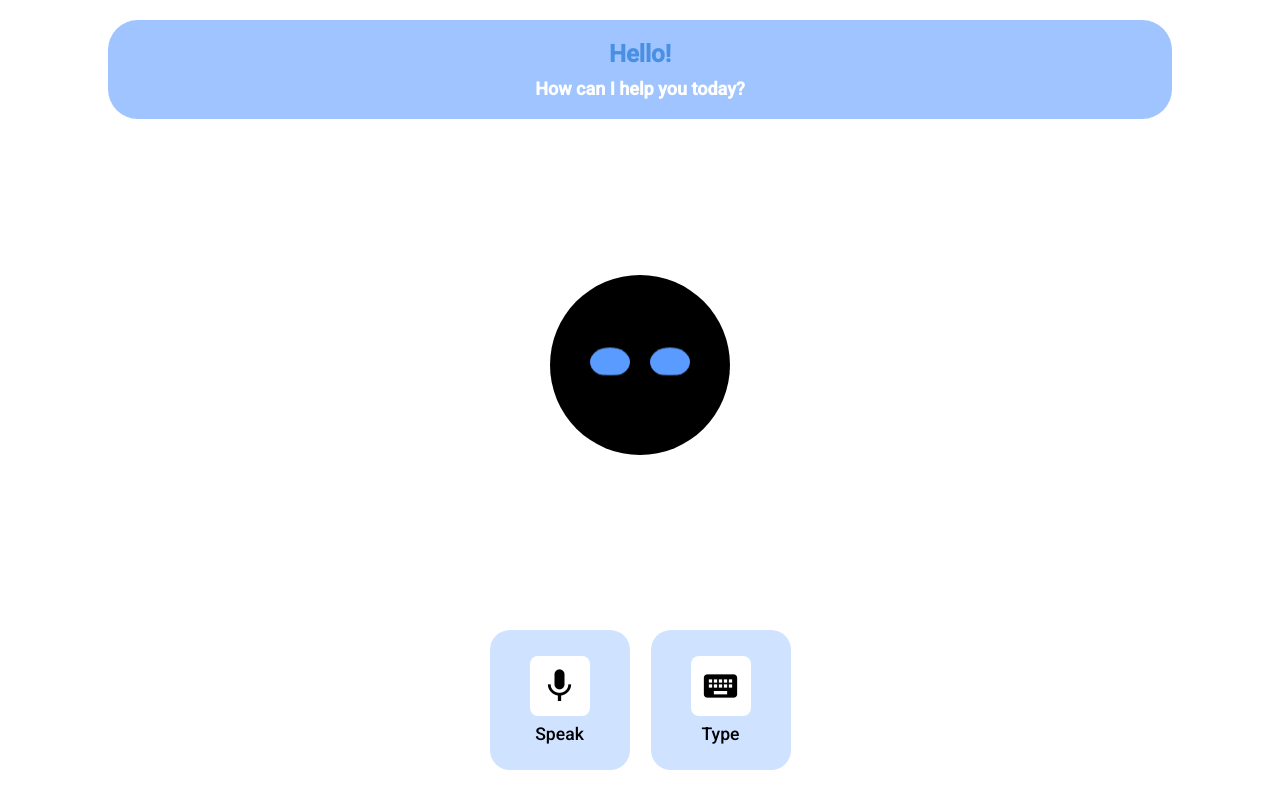
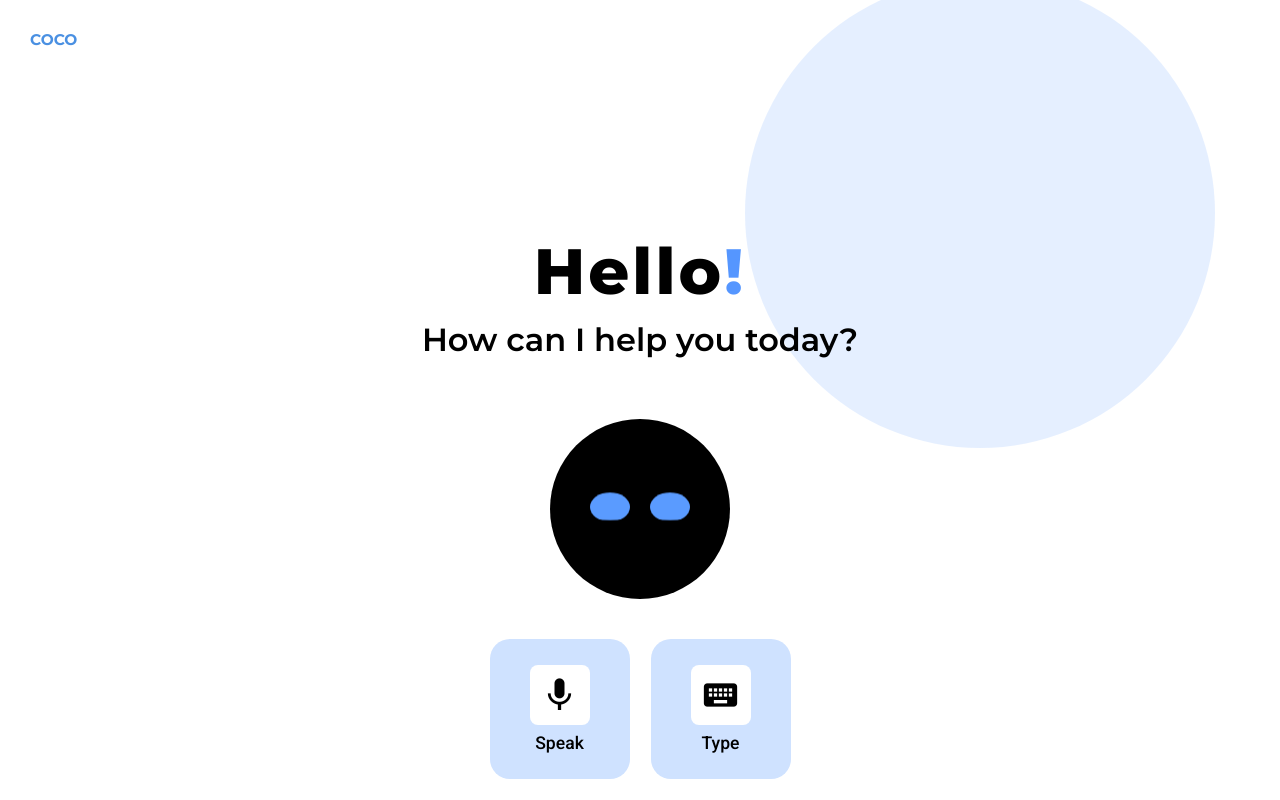
Before and after one commit to slamonander/Semcorel-LLM-Project, a React (Create React App) app in the folder final/frontend/: page / in a window 1280 px wide. Built offline with nearby package versions, Linux system fonts and the light colour scheme.

Commit message:
Worked a little bit on the greeting page, added a mini coco icon thing, and mini design. Still working on it

```diff
--- a/final/frontend/src/Greeting.css
+++ b/final/frontend/src/Greeting.css
@@ -1,5 +1,144 @@
 /* src/components/Greeting.css */
 .greeting-container {
+    display: flex;
+    justify-content: center;
+    align-items: center;
+    width: 80%;
+    padding-top: 15vw;
+  }
+
+  /* The logo in the top left corner */
+
+  .logo-header {
+    position: absolute;
+    top: 20px;
+    left: 30px;
+    font-family: 'Montserrat', serif;
+    font-size: 7px;
+    font-weight: 900;
+    margin: 0;
+    z-index: 1000;
+    animation: slide-in 2s ease-out forwards;
+  }
+
+  /* The greeting message */
+
+  .speech-bubble {
+    padding: 3%;
+    width: 80%;
+    max-width: 600px;
+    text-align: center;
+    color: black;
+    font-family: 'Montserrat', serif;
+    font-size: 1.5rem; /* Larger font size to match Figma */
+    font-weight: 600;
+    position: relative;
+    z-index: 1;
+  }
+
+  /* the little circles */
+
+  .speech-bubble::before {
+    content: '';
+    position: absolute;
+    top: 10%;
+    left: 100%;
+    transform: translate(-50%, -50%);
+    background-color: #5596ff;
+    opacity: 15%;
+    width: 470px;
+    height: 470px;
+    border-radius: 50%;
+    z-index: -1;
+    animation: expand-shrink 3s ease-in-out; /* Apply the animation */
+  }
+
+  @media (min-width: 768px) {
+    .speech-bubble {
+      font-size: 2rem; /* Increase font size for larger screens */
+      padding: 40px; /* Add more padding for better spacing */
+      width: 70%;
+    }
+  }
+
+  /* Media query for smaller screens (mobile) */
+  @media (max-width: 480px) {
+    .speech-bubble {
+      font-size: 1.2rem; /* Decrease font size for smaller screens */
+      padding: 20px; /* Reduce padding to fit smaller screens */
+      width: 95%; /* Maximize width usage */
+    }
+  }
+
+  div.speech-bubble h1 {
+    position: relative;
+    color: black;
+    font-size: 4rem;
+    font-weight: 800;
+    letter-spacing: 3px;
+    margin: 0;
+    animation: slide-in 2s ease-out forwards;
+  }
+
+  /* Speech bubble's tail */
+
+ /* .speech-bubble:after {
+    content: '';
+    position: absolute;
+    bottom: -20px;
+    left: 50%;
+    transform: translateX(-50%);
+    border-width: 20px;
+    border-style: solid;
+    border-color: #A0C4FF transparent transparent transparent; Tail for speech bubble
+  } */
+
+  .speech-bubble p {
+    opacity: 0;
+    margin: 10px 0 0;
+    animation: fadeIn 1s ease-in-out forwards;
+    animation-delay: 2.5s;
+  }
+
+  .speech-bubble #exclamation-mark {
+    opacity: 0;
+    color: #5596ff;
+    animation: fadeIn 0.8s ease-in-out forwards;
+    animation-delay: 2s;
+  }
+
+
+  /* Animations */
+
+  @keyframes slide-in {
+    0% {
+      left: -100%;
+    } 100% {
+      left: 20px;
+    }
+}
+
+@keyframes fadeIn {
+  from {
+      opacity: 0;
+  } to {
+      opacity: 1;
+  }
+}
+
+@keyframes expand-shrink {
+  0%, 100% {
+    transform: translate(-50%, -50%) scale(1); /* Original size */
+  }
+  50% {
+    transform: translate(-50%, -50%) scale(1.5); /* Expand to 1.5x */
+  }
+}
+
+
+
+  /* Old code */
+ /* .greeting-container {
     display: flex;
     justify-content: center;
     align-items: center;
@@ -7,34 +146,13 @@
     padding-top: 20px;
   }
   .speech-bubble {
-    background-color: #A0C4FF; /* Matches the blue in your Figma */
+    background-color: #A0C4FF; Matches the blue in your Figma
     border-radius: 30px;
     padding: 20px;
     width: 80%;
     text-align: center;
     color: white;
     font-weight: bold;
-    font-size: 24px; /* Larger font size to match Figma */
+    font-size: 24px; Larger font size to match Figma
     position: relative;
-  }
-
-  .speech-bubble:after {
-    content: '';
-    position: absolute;
-    bottom: -20px;
-    left: 50%;
-    transform: translateX(-50%);
-    border-width: 20px;
-    border-style: solid;
-    border-color: #A0C4FF transparent transparent transparent; /* Tail for speech bubble */
-  }
-
-  .speech-bubble h1 {
-    margin: 0;
-    font-size: 24px;
-  }
-
-  .speech-bubble p {
-    margin: 10px 0 0;
-    font-size: 18px; /* Smaller subtitle font */
-  }
+  } */
--- a/final/frontend/src/Greeting.js
+++ b/final/frontend/src/Greeting.js
@@ -5,11 +5,20 @@ import "./Greeting.css";
 const Greeting = ({ name }) => {
   return (
     <div className="greeting-container">
+      <header className = "logo-header">
+        <h1>COCO</h1>
+      </header>
       <div className="speech-bubble">
-        <h1>Hello! </h1>
+        <h1>Hello<span id="exclamation-mark">!</span></h1>
         <p>How can I help you today?</p>
       </div>
     </div>
   );
 };
 export default Greeting;
+
+// Adding Monserrat font from Google
+const link = document.createElement('link');
+link.href="https://fonts.googleapis.com/css2?family=Montserrat:ital,wght@0,100..900;1,100..900&display=swap";
+link.rel="stylesheet";
+document.head.appendChild(link);
```
